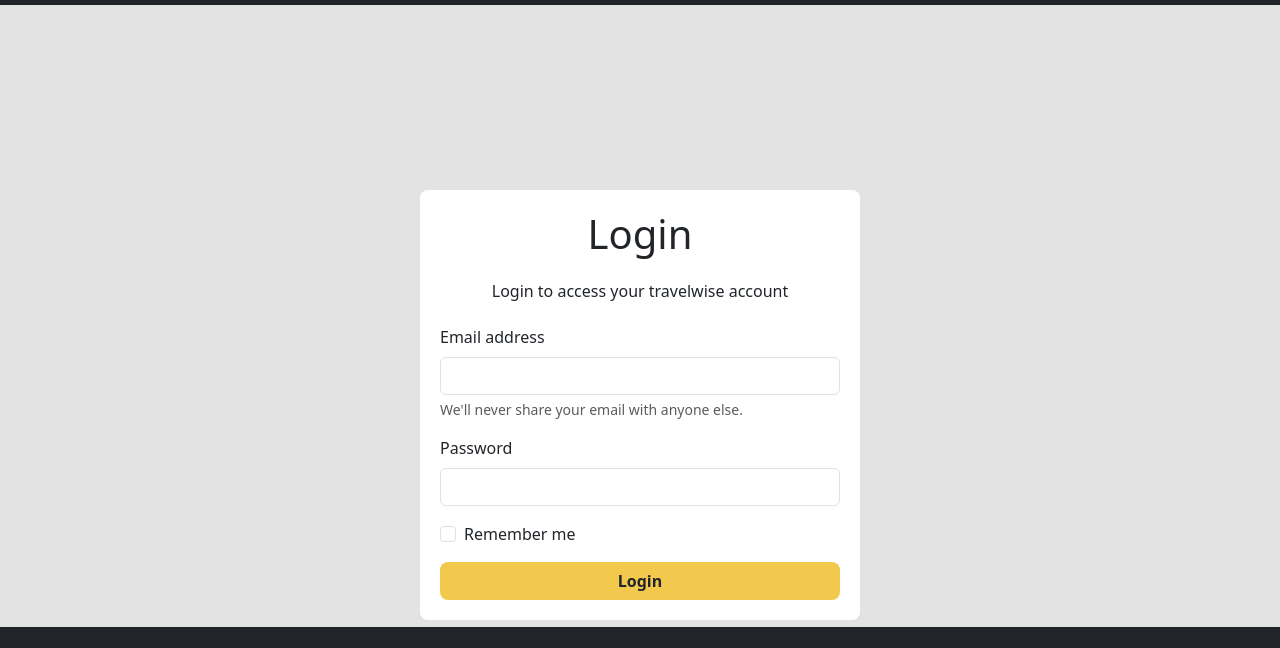
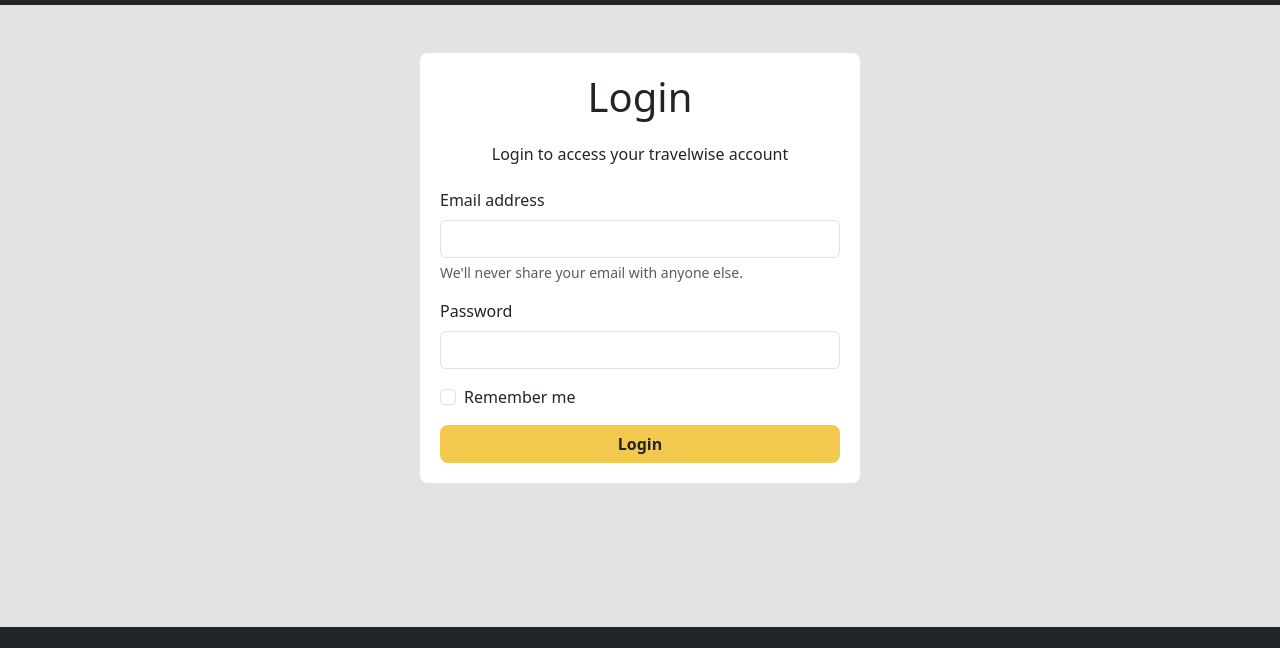
Before and after one commit to 4GeeksAcademy/Barber-Shop, a React app: page /login in a window 1280 px wide. Shown: the part 101-749 px from the top of the page. Built offline with nearby package versions, Linux system fonts and the light colour scheme.

Commit message:
actualizacion login front

```diff
--- a/src/front/js/pages/Login.js
+++ b/src/front/js/pages/Login.js
@@ -68,7 +68,7 @@
 
     return (
         <div className='bodyPage'>
-            <div className='bodyCard'>
+            <div className='bodyCard mt-5'>
                 <h1>Login</h1>
                 <h6 className='fs-6 fw-lighter mt-3'>Login to access your travelwise account</h6>
                 <form className='mt-3' style={{ width: "25rem" }} onSubmit={handleSubmit}>
--- a/src/front/styles/login.css
+++ b/src/front/styles/login.css
@@ -2,9 +2,9 @@
     display: flex;
     justify-content: center;
     align-items: center;
-    height: 100vh;
 }
 .bodyCard{
+    margin-top: auto;
     background-color: rgb(255, 255, 255);
     display: flex;
     flex-direction: column;
```
